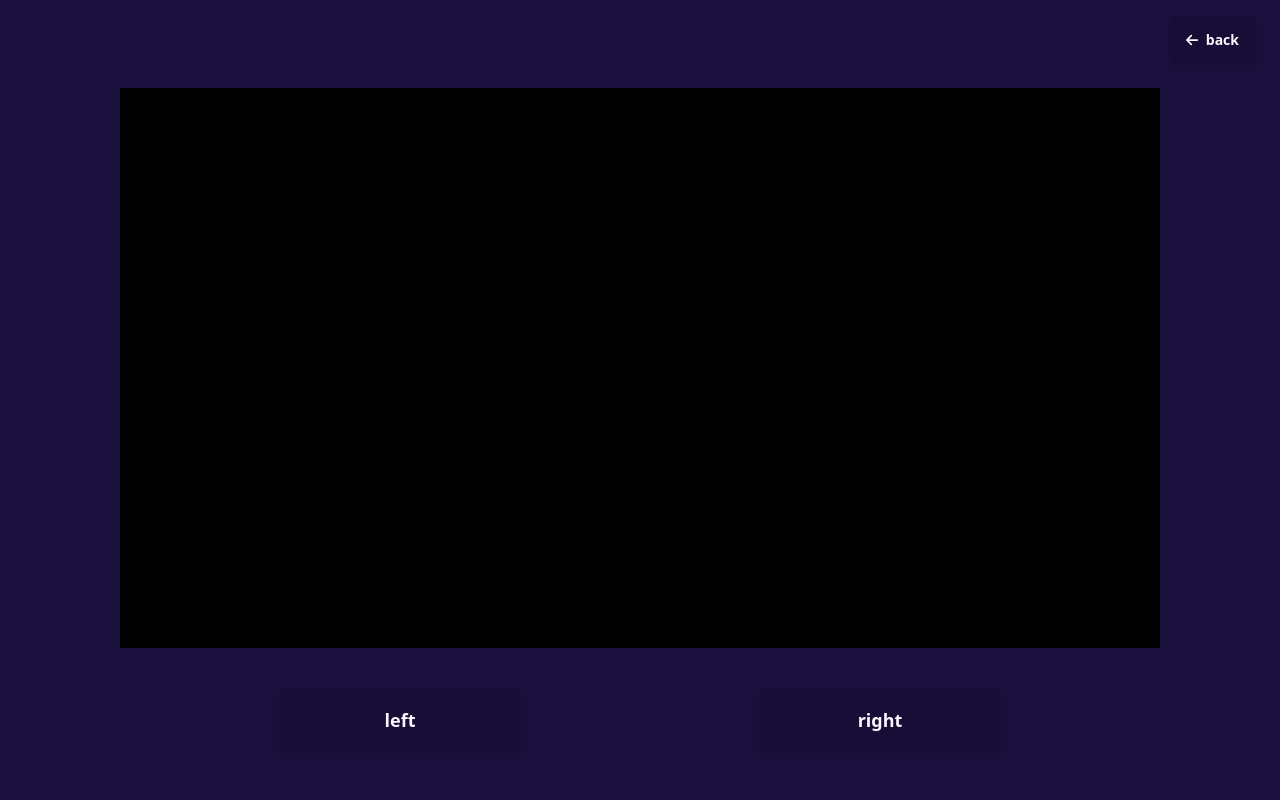
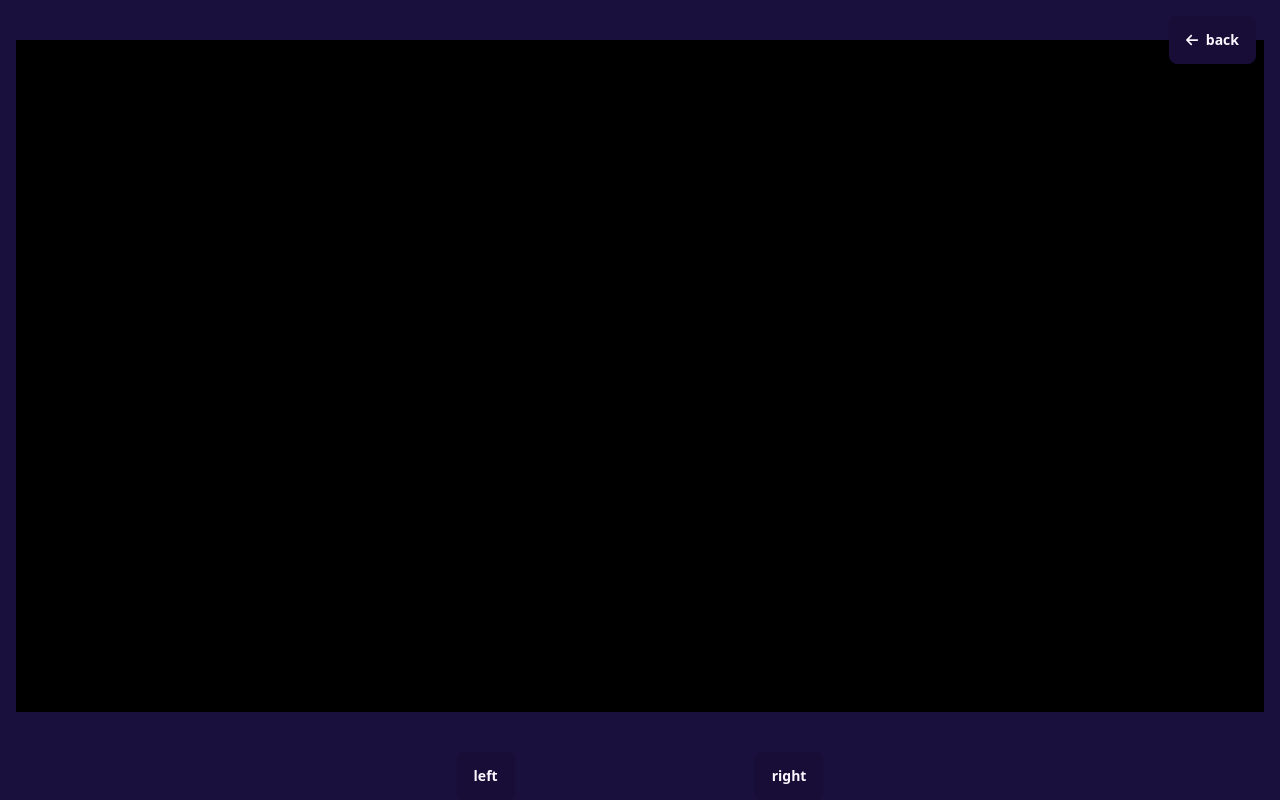
Before and after one commit to canavan-a/home-server, a React (Vite) app in the folder client/: page /camera in a window 1280 px wide. Built offline with nearby package versions, Linux system fonts and the light colour scheme.

Commit message:
ui change

```diff
--- a/client/src/pages/Camera.jsx
+++ b/client/src/pages/Camera.jsx
@@ -167,7 +167,7 @@ export const Camera = () => {
             back
           </button>
         </div>
-        <div className="w-[calc(100%-15rem)] h-[calc(100%-15rem)] flex items-center justify-center m-10 bg-black">
+        <div className="w-[calc(100%-2rem)] h-[calc(100%-2rem)] flex items-center justify-center m-10 bg-black">
           <video
             ref={videoRef}
             autoPlay
@@ -178,7 +178,7 @@ export const Camera = () => {
         <div className="w-full flex">
           <div className="flex-grow"></div>
           <button
-            className="btn btn-lg w-60"
+            className="btn btn-md"
             onClick={() => {
               moveCamera("r");
             }}
@@ -187,7 +187,7 @@ export const Camera = () => {
           </button>
           <div className="w-60"></div>
           <button
-            className="btn btn-lg w-60 "
+            className="btn btn-md "
             onClick={() => {
               moveCamera("l");
             }}
```
